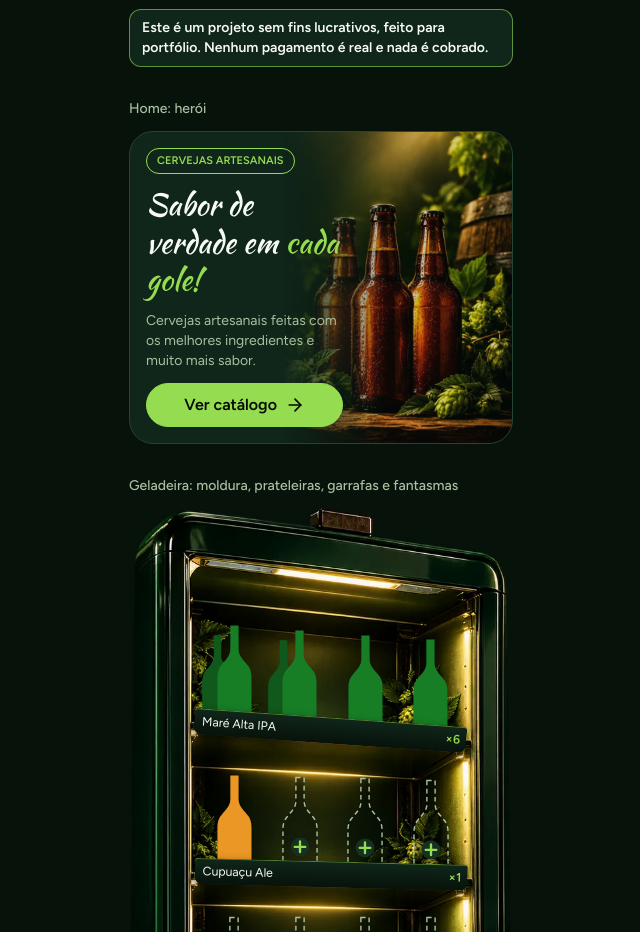
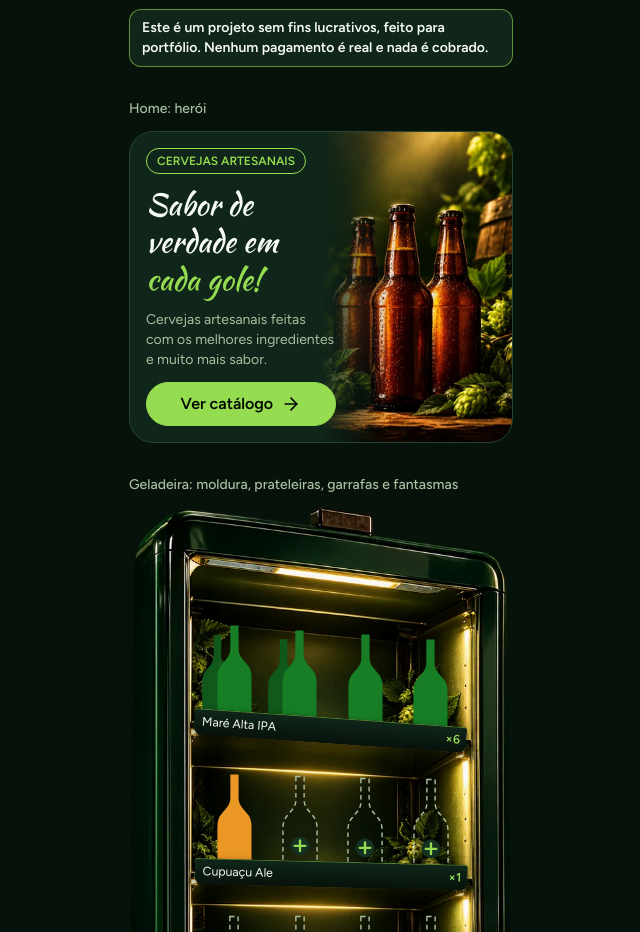
Before and after one commit to DiegoLCirqueira/Leguel-Beer, a Next.js app in the folder apps/web/: page /dev/tokens in a window 1280 px wide. Shown: the part 2680-3612 px from the top of the page, without its empty margins (319-959 px from the left). Built offline with nearby package versions, Linux system fonts and the light colour scheme; no server answers.

Commit message:
:ok_hand: style(web): herói com a arte mais viva (w-1/2, sem esmaecer), texto sobre o fundo escuro, cn() e índice em ordem

```diff
--- a/apps/web/src/components/ui/heroi-da-home.tsx
+++ b/apps/web/src/components/ui/heroi-da-home.tsx
@@ -1,6 +1,7 @@
 import { ArrowRight } from "lucide-react";
 import Image from "next/image";
 import Link from "next/link";
+import { cn } from "@/lib/utils";
 import { buttonVariants } from "./button";
 
 /** Herói da home (spec home-topo): chamada fixa, sem rotação, com a arte decorativa à direita. */
@@ -17,10 +18,10 @@ export function HeroiDaHome() {
         height={800}
         sizes="(min-width: 448px) 224px, 50vw"
         priority
-        className="absolute inset-y-0 right-0 -z-10 h-full w-3/5 object-cover object-center opacity-80 [mask-image:linear-gradient(to_right,transparent,black_45%)]"
+        className="absolute inset-y-0 right-0 -z-10 h-full w-1/2 object-cover object-center [mask-image:linear-gradient(to_right,transparent,black_35%)]"
       />
-      <div className="flex w-3/5 flex-col items-start gap-3 p-4">
-        <span className="whitespace-nowrap rounded-full border border-primaria px-2.5 py-1 text-[11px] font-semibold uppercase text-primaria">
+      <div className="flex w-[58%] flex-col items-start gap-3 p-4">
+        <span className="whitespace-nowrap rounded-full border border-primaria px-2.5 py-1 text-xs font-semibold uppercase text-primaria">
           Cervejas artesanais
         </span>
         <h2 id="heroi-titulo" className="font-titulo text-3xl leading-tight text-texto">
@@ -31,7 +32,7 @@ export function HeroiDaHome() {
         </p>
         <Link
           href="/catalogo"
-          className={`${buttonVariants({ variant: "primary" })} whitespace-nowrap`}
+          className={cn(buttonVariants({ variant: "primary" }), "whitespace-nowrap")}
         >
           Ver catálogo
           <ArrowRight aria-hidden="true" className="size-5" />
--- a/apps/web/src/components/ui/index.ts
+++ b/apps/web/src/components/ui/index.ts
@@ -15,8 +15,8 @@ export { Campo } from "./campo";
 export { DivisorOu } from "./divisor-ou";
 export { ESTILO_BOTAO_VOLTAR } from "./estilo-botao-voltar";
 export { FaixaDaPrateleira } from "./faixa-da-prateleira";
+export { GarrafaFantasma } from "./garrafa-fantasma";
 export { HeroiDaHome } from "./heroi-da-home";
-export { GarrafaFantasma } from "./garrafa-fantasma";
 export { ImagemDaGarrafa } from "./imagem-da-garrafa";
 export { LinhaDoResumo } from "./linha-do-resumo";
 export { LinkGeladeira } from "./link-geladeira";
```
